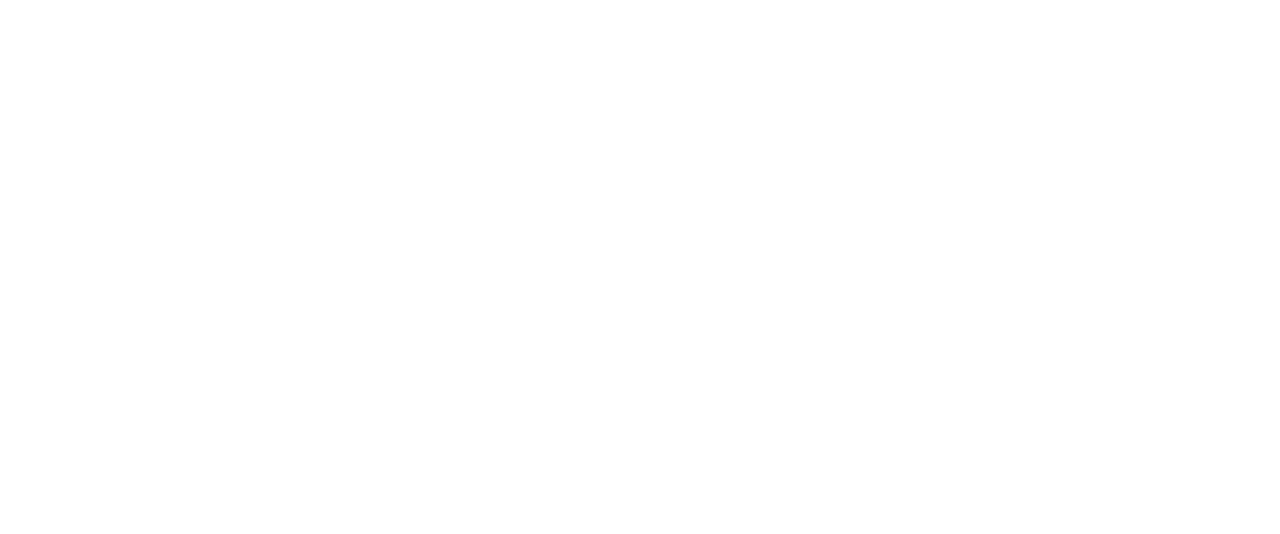
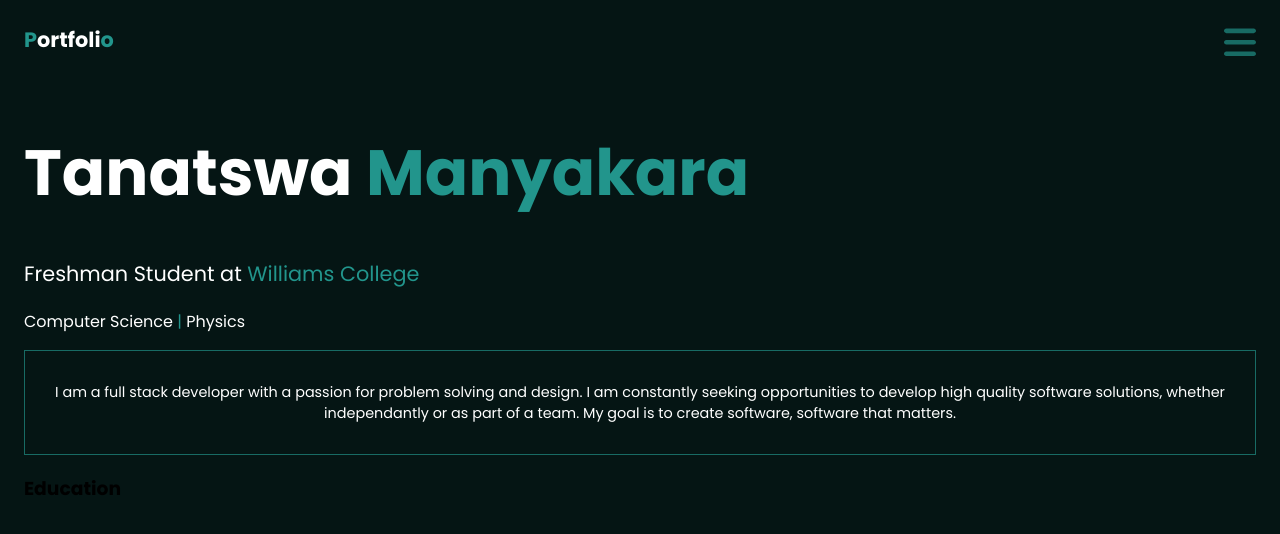
Before and after one commit to tum638/tum638.github.io, a plain HTML site: page index.html in a window 1280 px wide. Drawn offline with Linux system fonts and the light colour scheme.

Commit message:
created first top section of page

```diff
--- a/index.html
+++ b/index.html
@@ -4,9 +4,55 @@
     <meta charset="UTF-8">
     <meta http-equiv="X-UA-Compatible" content="IE=edge">
     <meta name="viewport" content="width=device-width, initial-scale=1.0">
-    <title>Document</title>
+    <title>tum638</title>
+    <link rel="preconnect" href="https://fonts.googleapis.com"><link rel="preconnect" href="https://fonts.gstatic.com" crossorigin><link href="https://fonts.googleapis.com/css2?family=Poppins:wght@400;700&display=swap" rel="stylesheet">
+    <link rel="stylesheet" href="css/main.min.css">
 </head>
 <body>
+    <div class="container">
+      <header>
+        <div class="logo-container">
+        <a class="logo" href="#">
+            <span class="P">P</span>ortfoli<span class="O">o</span>
+        </a>
+        </div>
+        <nav>
+            <ul>
+                <li><a href="#">Home</a></li>
+                <li><a href="#">Skils</a></li>
+                <li><a href="#">Projects</a></li>
+                <li><a href="#">Education</a></li>
+            </ul>
+
+            <button class="get-in-touch">GET IN TOUCH</button>
+        </nav>
+        <svg  close="close" xmlns="http://www.w3.org/2000/svg" viewBox="0 0 448 512"><!--! Font Awesome Pro 6.2.1 by @fontawesome - https://fontawesome.com License - https://fontawesome.com/license (Commercial License) Copyright 2022 Fonticons, Inc. --><path d="M0 96C0 78.3 14.3 64 32 64H416c17.7 0 32 14.3 32 32s-14.3 32-32 32H32C14.3 128 0 113.7 0 96zM0 256c0-17.7 14.3-32 32-32H416c17.7 0 32 14.3 32 32s-14.3 32-32 32H32c-17.7 0-32-14.3-32-32zM448 416c0 17.7-14.3 32-32 32H32c-17.7 0-32-14.3-32-32s14.3-32 32-32H416c17.7 0 32 14.3 32 32z" /></svg>
+
+      </header>
+      <section class="hero">
+        <h1 class="name">Tanatswa <span class="surname">Manyakara</span></h1>
+        <p class="school">Freshman Student at <span class="williams">Williams College</span></p>
+        <p class="degrees">Computer Science <span class='major'>|</span> Physics </p>
+        <div class="personal-description-container">
+        <p class="personal-description">I am a full stack developer with a passion for
+            problem solving and design. I am constantly seeking opportunities to develop
+            high quality software solutions, whether independantly or as part of a team.
+            My goal is to create software, software that matters.
+        </p>
+        </div>
+
+
+      </section>
+      <section class="education">
+        <div class="education-title">
+            <h3>Education</h1>
+
+        </div>
+        <div class="education-detail">
+
+        </div>
+      </section>
+    </div>
 
 </body>
 </html>
--- a/main.scss
+++ b/main.scss
@@ -0,0 +1,74 @@
+body {
+
+    background: #051514;
+    margin: 1.5em;
+    font-family: 'Poppins', sans-serif;
+}
+a {
+    text-decoration: none;
+    font-size: 1.3rem;
+}
+nav {
+display: none;
+}
+
+.logo-container {
+    display: flex;
+
+}
+.logo {
+    color: white;
+    font-weight: bold;
+}
+header {
+    display: flex;
+    justify-content: space-between;
+}
+svg {
+    width: 2em;
+    cursor: pointer;
+    fill:#186b64;
+}
+section.hero {
+    margin-top:5em ;
+    color: white;
+}
+.surname {
+    color: #22958c;
+}
+
+.williams {
+    color: #22958c;
+}
+.major {
+    color:#22958c;
+}
+.name {
+    font-size: 4rem;
+    line-height: 1em;
+}
+.P {
+    color:#22958c;
+}
+.O {
+    color:#22958c;
+}
+.school {
+    font-size: 1.3rem;
+}
+.degrees {
+    font-size: 1rem;
+
+}
+.personal-description {
+    font-size: .9rem;
+
+
+}
+.personal-description-container {
+    text-align: center;
+    border: 0.1em solid;
+    border-color: #186b64;
+    padding: 1em;
+
+}
```
Also changed, not shown: css/main.min.css (added), images/bars-solid.svg (added), images/image2vector.svg (added), 2 other files.
